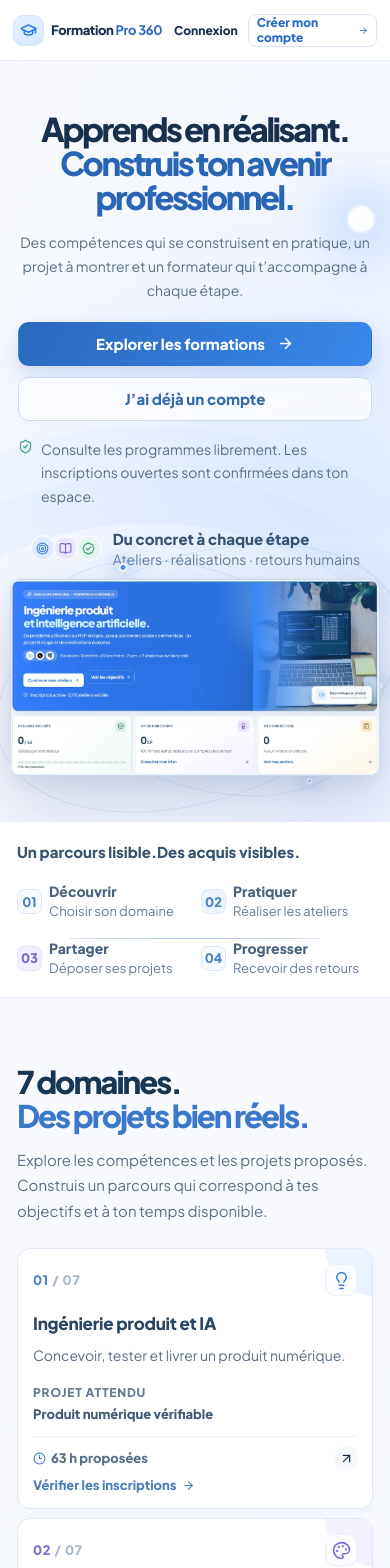
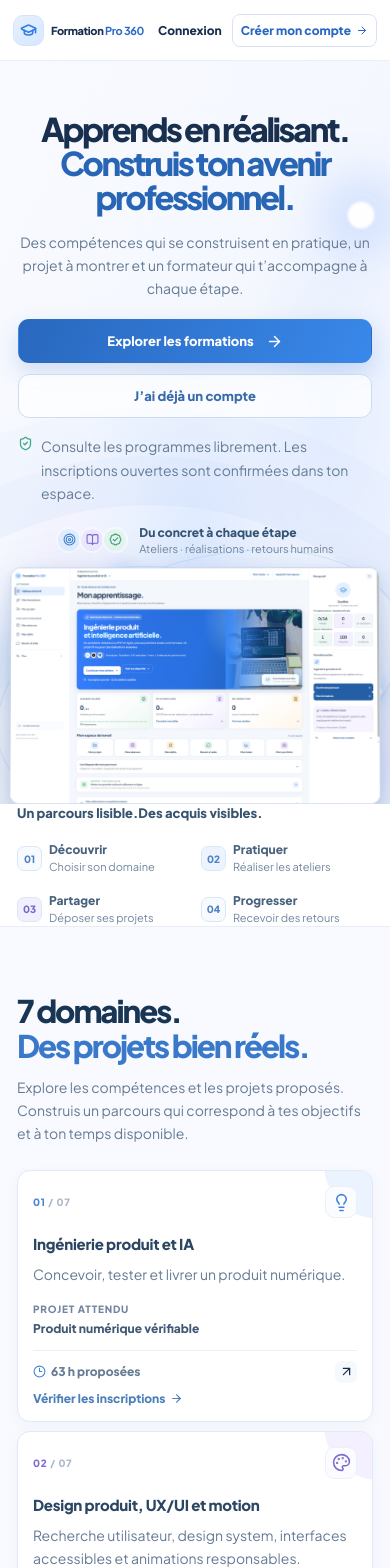
Before and after one commit to Zenethis-CMR/formation-pro-360, a Next.js app: page / in a window 390 px wide. Shown: the top 1568 px of the page. Built offline with nearby package versions, Linux system fonts and the light colour scheme; no server answers.

Commit message:
fix(landing): use supplied learner dashboard screenshot

```diff
--- a/src/app/landing.css
+++ b/src/app/landing.css
@@ -91,13 +91,13 @@
   grid-template-columns: minmax(0, 1fr);
   align-items: center;
   gap: 19px;
-  padding: 72px clamp(28px, 5.3vw, 82px) 66px;
+  padding: 72px clamp(28px, 5.3vw, 82px) 0;
   overflow: hidden;
   background: linear-gradient(120deg, #f8faff 0%, #f4f7fe 54%, #edf2ff 100%);
   text-align: center;
 }
 .landing-hero::before, .landing-hero::after { position: absolute; content: ""; pointer-events: none; }
-.landing-hero::before { inset: 0; background: radial-gradient(ellipse 520px 420px at 84% 54%, #dfebff 0%, #e7efff7d 48%, transparent 74%); }
+.landing-hero::before { inset: 0; background: radial-gradient(ellipse 40% 42% at 50% 67%, #dce9ff 0%, #dce9ff55 46%, transparent 78%), radial-gradient(ellipse 25% 30% at 18% 72%, #eeeaff9c 0%, transparent 74%), radial-gradient(ellipse 30% 35% at 84% 46%, #dce9ffb8 0%, transparent 76%), linear-gradient(120deg, #f8faff 0%, #f4f7fe 54%, #edf2ff 100%); }
 .landing-hero::after { right: -110px; bottom: -400px; width: 700px; height: 700px; border: 1px solid #a4bff01f; border-radius: 50%; box-shadow: 0 0 0 48px #a4bff012, 0 0 0 96px #a4bff00d; }
 .landing-hero-grid { position: absolute; inset: 0; opacity: .28; background-image: linear-gradient(#d4e0f51d 1px, transparent 1px), linear-gradient(90deg, #d4e0f51d 1px, transparent 1px); background-size: 47px 47px; mask-image: linear-gradient(90deg, transparent, #000 35%, #000 83%, transparent); }
 .landing-hero-glow { position: absolute; z-index: 0; border-radius: 50%; filter: blur(1px); pointer-events: none; }
@@ -128,19 +128,23 @@
 .landing-hero-trust small { color: #899bb0; font-size: 8px; }
 
 .landing-hero-art { width: min(100%, 1200px); justify-self: center; }
-.landing-visual-wrap { position: relative; min-height: 0; perspective: 1400px; }
-.landing-dashboard-image { position: relative; z-index: 2; display: block; width: min(100%, 1187px); height: auto; margin: 18px auto 0; transform: translateY(0) rotateX(1deg); border: 1px solid #cad9ec; border-radius: 17px; box-shadow: 0 29px 65px #294d8030, 0 7px 19px #294d8012; animation: landing-dashboard-float 8s ease-in-out infinite; }
-.landing-visual-aura { position: absolute; top: 50%; left: 50%; width: 90%; height: 78%; transform: translate(-50%, -50%); border-radius: 50%; background: radial-gradient(ellipse, #83b6ff61 0%, #a8c7ff30 43%, transparent 70%); filter: blur(22px); animation: landing-aura 9s ease-in-out infinite alternate; }
-.landing-orbit { position: absolute; z-index: 0; top: 49%; left: 51%; border: 1px solid #6b9ce52e; border-radius: 50%; pointer-events: none; }
+.landing-visual-wrap { position: relative; min-height: 0; perspective: 1500px; transform-style: preserve-3d; isolation: isolate; }
+.landing-dashboard-image { position: relative; z-index: 3; display: block; width: min(100%, 1187px); height: auto; margin: 18px auto 0; transform: translateY(0) rotateX(6deg) rotateY(-.6deg); transform-origin: center 38%; border: 1px solid #cad9ec; border-radius: 17px; box-shadow: 0 42px 82px #294d8033, 0 15px 32px #4777b326, 0 4px 12px #294d8017; animation: landing-dashboard-float 8s ease-in-out infinite; backface-visibility: hidden; }
+.landing-visual-aura { position: absolute; z-index: 0; top: 50%; left: 50%; width: 90%; height: 78%; transform: translate(-50%, -50%); border-radius: 50%; background: radial-gradient(ellipse, #83b6ff72 0%, #a8c7ff3b 43%, transparent 70%); filter: blur(28px); animation: landing-aura 9s ease-in-out infinite alternate; }
+.landing-cloudscape { position: absolute; z-index: 1; inset: -10% -20% -12%; overflow: hidden; pointer-events: none; transform: translateZ(-35px); }
+.landing-cloudscape::before, .landing-cloudscape::after { position: absolute; display: block; width: 70%; height: 55%; border-radius: 50%; content: ""; filter: blur(16px); opacity: .86; animation: landing-cloud-drift 13s ease-in-out infinite alternate; }
+.landing-cloudscape::before { top: 3%; left: -5%; background: radial-gradient(ellipse at 48% 69%, #ffffffed 0 17%, transparent 41%), radial-gradient(ellipse at 30% 57%, #dce9ffe8 0 19%, transparent 42%), radial-gradient(ellipse at 67% 56%, #e6e3ffd6 0 22%, transparent 44%), radial-gradient(ellipse at 49% 40%, #ffffffdc 0 17%, transparent 39%), radial-gradient(ellipse at 45% 72%, #8ebcff99 0 25%, transparent 61%); }
+.landing-cloudscape::after { right: -5%; bottom: 0; width: 68%; height: 58%; background: radial-gradient(ellipse at 50% 70%, #ffffffeb 0 18%, transparent 42%), radial-gradient(ellipse at 31% 57%, #d8e5ffe0 0 21%, transparent 44%), radial-gradient(ellipse at 69% 56%, #eee9ffd1 0 22%, transparent 46%), radial-gradient(ellipse at 51% 39%, #ffffffd9 0 17%, transparent 39%), radial-gradient(ellipse at 47% 73%, #8ebcff91 0 26%, transparent 62%); animation-delay: -5s; }
+.landing-orbit { position: absolute; z-index: 2; top: 49%; left: 51%; border: 1px solid #6b9ce52e; border-radius: 50%; pointer-events: none; }
 .landing-orbit-one { width: 680px; height: 320px; transform: translate(-50%, -50%) rotate(-19deg); }
 .landing-orbit-two { width: 600px; height: 275px; transform: translate(-50%, -50%) rotate(21deg); }
 .landing-orbit span, .landing-orbit i { position: absolute; display: block; width: 9px; height: 9px; border: 2px solid #fff; border-radius: 50%; background: #4f92e8; box-shadow: 0 0 17px 5px #78aeef68; }
 .landing-orbit span { top: 12%; left: 17%; }
 .landing-orbit i { right: 9%; bottom: 22%; width: 6px; height: 6px; background: #977bf1; }
-.landing-path-strip { position: relative; display: grid; min-height: 151px; grid-template-columns: minmax(145px, 1.2fr) repeat(4, minmax(118px, 1fr)); align-items: center; gap: clamp(12px, 2vw, 31px); padding: 23px clamp(28px, 5.3vw, 82px); border-bottom: 1px solid #e8eef7; background: #fff; }
+.landing-path-strip { position: relative; display: grid; grid-template-columns: minmax(145px, 1.2fr) repeat(4, minmax(118px, 1fr)); align-items: center; gap: clamp(12px, 2vw, 31px); padding: 0 clamp(28px, 5.3vw, 82px); border-bottom: 1px solid #e8eef7; background: #fff; }
 .landing-path-label { display: grid; gap: 8px; }
 .landing-path-label>strong { color: #36536f; font-size: 13px; font-weight: 850; line-height: 1.45; }
-.landing-path-line { position: absolute; top: 45px; right: 8%; left: 39%; height: 1px; background: linear-gradient(90deg, #d9e5f4, #a7c3e8, #d9e5f4); }
+.landing-path-line { position: absolute; top: 14px; right: 8%; left: 39%; height: 1px; background: linear-gradient(90deg, #d9e5f4, #a7c3e8, #d9e5f4); }
 .landing-path-step { position: relative; z-index: 1; display: grid; grid-template-columns: 29px 1fr; align-items: center; gap: 2px 8px; min-width: 0; }
 .landing-path-number { display: grid; grid-row: span 2; width: 29px; height: 29px; place-items: center; border: 1px solid #dce7f5; border-radius: 9px; background: #f7faff; color: #4b82c1; font-size: 8px; font-weight: 900; }
 .landing-path-step:nth-of-type(4) .landing-path-number { background: #edf4ff; }
@@ -151,7 +155,7 @@
 
 .landing-section { padding: 90px clamp(28px, 5.3vw, 82px); }
 .landing-programs-section { background: linear-gradient(180deg, #f8faff, #f4f7fd); }
-.landing-section-heading { display: flex; align-items: end; justify-content: space-between; gap: 35px; margin-bottom: 31px; }
+.landing-section-heading { display: flex; align-items: flex-end; justify-content: space-between; gap: 35px; margin-bottom: 31px; }
 .landing-section-heading h2, .landing-faq-intro h2 { margin: 12px 0 0; color: #193554; font-size: clamp(29px, 3.35vw, 47px); font-weight: 850; letter-spacing: -.065em; line-height: 1.1; }
 .landing-section-heading h2 span, .landing-faq-intro h2 span { color: #3a79c9; }
 .landing-section-heading>p { max-width: 385px; margin: 0 0 3px; color: #71869f; font-size: 11px; line-height: 1.8; }
@@ -214,7 +218,7 @@
 .benefit-green .landing-benefit-icon { border-color: #d8f0e5; background: #eefaf4; color: #42a27e; }
 .landing-benefit-card h3 { max-width: 260px; margin: 8px 0; color: #2d4865; font-size: 13px; font-weight: 850; letter-spacing: -.3px; line-height: 1.4; }
 .landing-benefit-card p { max-width: 325px; margin: 0; color: #7a8fa7; font-size: 9px; line-height: 1.75; }
-.landing-benefit-decoration { position: absolute; right: 18px; bottom: 14px; display: flex; align-items: end; gap: 4px; height: 25px; opacity: .62; }
+.landing-benefit-decoration { position: absolute; right: 18px; bottom: 14px; display: flex; align-items: flex-end; gap: 4px; height: 25px; opacity: .62; }
 .landing-benefit-decoration i { width: 4px; height: 9px; border-radius: 4px; background: #a9c9f0; animation: landing-bars 1.8s ease-in-out infinite alternate; }
 .landing-benefit-decoration i:nth-child(2) { height: 16px; animation-delay: -.6s; }
 .landing-benefit-decoration i:nth-child(3) { height: 12px; animation-delay: -.3s; }
@@ -293,8 +297,9 @@
 .landing-reveal { opacity: 1; transform: none; transition: opacity .72s cubic-bezier(.2,.7,.2,1) var(--reveal-delay, 0ms), transform .72s cubic-bezier(.2,.7,.2,1) var(--reveal-delay, 0ms); }
 .landing-reveal[data-reveal-state="hidden"] { opacity: 0; transform: translateY(23px) scale(.993); }
 
-@keyframes landing-dashboard-float { 0%, 100% { transform: translateY(0) rotateX(1deg); } 50% { transform: translateY(-8px) rotateX(0); } }
+@keyframes landing-dashboard-float { 0%, 100% { transform: translateY(0) rotateX(6deg) rotateY(-.6deg); } 50% { transform: translateY(-7px) rotateX(5deg) rotateY(-.3deg); } }
 @keyframes landing-aura { from { transform: translate(-50%, -50%) scale(.9); opacity: .74; } to { transform: translate(-50%, -50%) scale(1.08); opacity: 1; } }
+@keyframes landing-cloud-drift { from { translate: -1.5% 0; scale: .98; } to { translate: 1.5% -2%; scale: 1.04; } }
 @keyframes landing-pulse { 0%, 100% { opacity: .58; scale: .9; } 50% { opacity: 1; scale: 1.08; } }
 @keyframes landing-bars { from { transform: scaleY(.62); transform-origin: bottom; opacity: .6; } to { transform: scaleY(1); transform-origin: bottom; opacity: 1; } }
 @keyframes landing-orbit-tilt { from { transform: rotate(-31deg) scale(.96); } to { transform: rotate(-26deg) scale(1.04); } }
@@ -315,15 +320,15 @@
   .landing-nav-actions { gap: 12px; }
   .landing-login { font-size: 9px; }
   .landing-nav-cta { min-height: 35px; padding: 0 10px; font-size: 8px; }
-  .landing-hero { min-height: 0; grid-template-columns: 1fr; gap: 9px; padding: 58px 34px 48px; }
+  .landing-hero { min-height: 0; grid-template-columns: 1fr; gap: 9px; padding: 58px 34px 0; }
   .landing-hero-copy { max-width: 760px; }
   .landing-hero h1 { font-size: clamp(39px, 7vw, 58px); }
   .landing-hero-description { max-width: 620px; }
   .landing-hero-art { width: min(100%, 900px); justify-self: center; }
-  .landing-path-strip { grid-template-columns: repeat(4, 1fr); gap: 15px 12px; padding: 22px 26px; }
+  .landing-path-strip { grid-template-columns: repeat(4, 1fr); gap: 15px 12px; padding: 0 26px; }
   .landing-path-label { grid-column: 1 / -1; grid-template-columns: 1fr 1fr; align-items: center; margin-bottom: 2px; }
   .landing-path-label>strong br { display: none; }
-  .landing-path-line { top: 95px; right: 9%; left: 9%; }
+  .landing-path-line { display: none; }
   .landing-path-arrow { right: -13px; }
   .landing-section, .landing-faq-section { padding: 66px 30px; }
   .landing-section-heading { align-items: start; flex-direction: column; gap: 13px; }
@@ -348,7 +353,7 @@
   .landing-login { font-size: 8px; }
   .landing-nav-cta { min-height: 33px; gap: 5px; padding: 0 8px; border-radius: 8px; font-size: 7px; }
   .landing-nav-cta svg { width: 12px; }
-  .landing-hero { min-height: auto; gap: 5px; padding: 51px 18px 44px; }
+  .landing-hero { min-height: auto; gap: 5px; padding: 51px 18px 0; }
   .landing-hero h1 { font-size: clamp(30px, 8.4vw, 42px); letter-spacing: -.075em; }
   .landing-hero-description { margin: 17px 0 19px; font-size: 10px; }
   .landing-hero-actions { align-items: stretch; flex-direction: column; }
@@ -359,10 +364,10 @@
   .landing-dashboard-image { width: 100%; margin-top: 8px; border-radius: 10px; }
   .landing-orbit-one { width: 420px; height: 245px; }
   .landing-orbit-two { width: 350px; height: 215px; }
-  .landing-path-strip { grid-template-columns: repeat(2, 1fr); gap: 17px 12px; padding: 19px 17px; }
+  .landing-path-strip { grid-template-columns: repeat(2, 1fr); gap: 17px 12px; padding: 0 17px; }
   .landing-path-label { grid-template-columns: 1fr; gap: 5px; }
   .landing-path-label>strong { font-size: 12px; }
-  .landing-path-line { top: 116px; right: 18%; left: 18%; }
+  .landing-path-line { display: none; }
   .landing-path-step { grid-template-columns: 25px 1fr; gap: 2px 7px; }
   .landing-path-number { width: 25px; height: 25px; border-radius: 7px; font-size: 7px; }
   .landing-path-step>strong { font-size: 8px; }
@@ -426,64 +431,72 @@
   .landing-footer>small { padding-top: 10px; }
 }
 
-/* Keep supporting copy readable at desktop and mobile sizes. */
-.landing-page p { color: #596f88; font-size: clamp(14px, .9vw, 17px); line-height: 1.7; }
-.landing-nav-links a, .landing-login { font-size: 15px; }
-.landing-nav-cta { font-size: 14px; }
-.landing-hero-description { font-size: clamp(15px, 1vw, 18px); }
-.landing-button, .landing-button-light { font-size: 15px; }
-.landing-hero-note { color: #657b94; font-size: 14px; }
-.landing-hero-trust strong { font-size: 15px; }
-.landing-hero-trust small { color: #657b94; font-size: 14px; }
-.landing-path-label>strong { font-size: 16px; }
-.landing-path-number { font-size: 13px; }
-.landing-path-step>strong { font-size: 15px; }
-.landing-path-step>small { color: #657b94; font-size: 14px; }
-.landing-section-heading>p { color: #596f88; font-size: clamp(15px, .9vw, 17px); }
-.landing-program-card-top>span:first-child { font-size: 13px; }
-.landing-program-card h3, .landing-benefit-card h3 { font-size: 18px; }
-.landing-program-project small { color: #657b94; font-size: 12px; }
-.landing-program-project strong { color: #405a76; font-size: 14px; }
-.landing-program-bottom>span:first-child { color: #596f88; font-size: 13px; }
-.landing-program-choice { font-size: 14px; }
-.landing-program-footnote { color: #657b94; font-size: 14px; }
-.landing-method-intro>p { color: #e0ebf8; }
-.landing-method-link { font-size: 15px; }
-.landing-method-step-num { font-size: 13px; }
-.landing-method-step h3 { font-size: 17px; }
-.landing-method-step p { color: #e0ebf8; }
-.landing-benefit-card p { color: #596f88; }
-.landing-detail-band strong { font-size: 16px; }
-.landing-detail-band span { color: #596f88; font-size: 14px; }
-.landing-flagship-copy>p { color: #e0ebf8; }
-.landing-flagship-tags span { font-size: 13px; }
-.landing-product-chip { font-size: 13px; }
+/* Keep a clear type scale: heading, content, then compact labels and actions. */
+.landing-page p { color: #657b94; font-size: clamp(14px, .84vw, 16px); line-height: 1.65; }
+.landing-nav-links a, .landing-login { font-size: 13px; }
+.landing-nav-cta { font-size: 13px; }
+.landing-hero-description { font-size: clamp(16px, 1vw, 18px); }
+.landing-button, .landing-button-light { font-size: 14px; }
+.landing-hero-note { color: #71869e; font-size: 12px; }
+.landing-hero-trust strong { font-size: 13px; }
+.landing-hero-trust small { color: #71869e; font-size: 12px; }
+.landing-path-label>strong { font-size: 14px; }
+.landing-path-number { font-size: 11px; }
+.landing-path-step>strong { font-size: 13px; }
+.landing-path-step>small { color: #71869e; font-size: 12px; }
+.landing-section-heading>p { color: #657b94; font-size: clamp(14px, .84vw, 16px); }
+.landing-program-card-top>span:first-child { font-size: 11px; }
+.landing-program-card h3, .landing-benefit-card h3 { font-size: 16px; }
+.landing-program-project small { color: #71869e; font-size: 11px; }
+.landing-program-project strong { color: #405a76; font-size: 13px; }
+.landing-program-bottom>span:first-child { color: #657b94; font-size: 12px; }
+.landing-program-choice { font-size: 13px; }
+.landing-program-footnote { color: #71869e; font-size: 12px; }
+.landing-method-intro>p, .landing-method-step p, .landing-flagship-copy>p { color: #e0ebf8; font-size: 14px; }
+.landing-method-link { font-size: 13px; }
+.landing-method-step-num { font-size: 11px; }
+.landing-method-step h3 { font-size: 15px; }
+.landing-benefit-card p { color: #657b94; }
+.landing-detail-band strong { font-size: 14px; }
+.landing-detail-band span { color: #657b94; font-size: 13px; }
+.landing-flagship-tags span { font-size: 12px; }
+.landing-product-chip { font-size: 12px; }
 .landing-faq-intro>p { max-width: 440px; }
-.landing-faq-item summary { font-size: 15px; }
-.landing-faq-item>p { color: #596f88; }
-.landing-final-cta-copy>p { color: #596f88; }
-.landing-cta-login { font-size: 14px; }
-.landing-final-cta-actions>small { color: #657b94; font-size: 13px; }
-.landing-footer>span { color: #657b94; font-size: 13px; }
-.landing-footer>div a { color: #526b85; font-size: 14px; }
-.landing-footer>small { color: #657b94; font-size: 12px; }
+.landing-faq-item summary { font-size: 14px; }
+.landing-faq-item>p { color: #657b94; }
+.landing-final-cta-copy>p { color: #657b94; }
+.landing-cta-login { font-size: 13px; }
+.landing-final-cta-actions>small { color: #71869e; font-size: 12px; }
+.landing-footer>span { color: #657b94; font-size: 12px; }
+.landing-footer>div a { color: #526b85; font-size: 12px; }
+.landing-footer>small { color: #657b94; font-size: 11px; }
 
 @media (max-width: 560px) {
-  .landing-brand { font-size: 13px; }
-  .landing-login, .landing-nav-cta { font-size: 12px; }
-  .landing-path-label>strong { font-size: 15px; }
-  .landing-path-step>strong { font-size: 14px; }
-  .landing-path-step>small { font-size: 13px; }
-  .landing-program-card h3, .landing-benefit-card h3 { font-size: 17px; }
-  .landing-program-project small { font-size: 12px; }
-  .landing-program-project strong, .landing-program-bottom>span:first-child { font-size: 13px; }
-  .landing-program-choice, .landing-program-footnote { font-size: 13px; }
-  .landing-method-step h3 { font-size: 15px; }
-  .landing-method-step p { font-size: 14px; }
-  .landing-flagship-tags span, .landing-product-chip { font-size: 12px; }
-  .landing-faq-item summary { font-size: 14px; }
-  .landing-footer>div a { font-size: 12px; }
+  .landing-page p, .landing-section-heading>p { font-size: 14px; }
+  .landing-nav-links a, .landing-login, .landing-nav-cta { font-size: 12px; }
+  .landing-hero-description { font-size: 15px; }
+  .landing-button, .landing-button-light { font-size: 13px; }
+  .landing-hero-note, .landing-hero-trust small { font-size: 11px; }
+  .landing-hero-trust strong { font-size: 12px; }
+  .landing-path-label>strong { font-size: 13px; }
+  .landing-path-number { font-size: 10px; }
+  .landing-path-step>strong { font-size: 12px; }
+  .landing-path-step>small { font-size: 11px; }
+  .landing-program-card h3, .landing-benefit-card h3 { font-size: 15px; }
+  .landing-program-card-top>span:first-child, .landing-program-project small { font-size: 10px; }
+  .landing-program-project strong, .landing-program-bottom>span:first-child, .landing-program-choice, .landing-program-footnote { font-size: 12px; }
+  .landing-method-step h3 { font-size: 14px; }
+  .landing-method-step p { font-size: 13px; }
+  .landing-method-link, .landing-detail-band span, .landing-faq-item summary { font-size: 13px; }
+  .landing-method-intro>p, .landing-flagship-copy>p, .landing-benefit-card p, .landing-faq-item>p, .landing-final-cta-copy>p { font-size: 14px; }
+  .landing-flagship-tags span, .landing-product-chip, .landing-final-cta-actions>small { font-size: 11px; }
+  .landing-footer>span, .landing-footer>div a, .landing-footer>small { font-size: 11px; }
+  .landing-dashboard-image { animation-name: landing-dashboard-float-mobile; }
+  .landing-cloudscape { inset: 5% -5% -2%; }
+  .landing-cloudscape::before, .landing-cloudscape::after { filter: blur(14px); opacity: .62; }
 }
+
+@keyframes landing-dashboard-float-mobile { 0%, 100% { transform: translateY(0) rotateX(2.5deg) rotateY(-.3deg); } 50% { transform: translateY(-4px) rotateX(2deg) rotateY(-.2deg); } }
 
 @media (prefers-reduced-motion: reduce) {
   .landing-page *, .landing-page *::before, .landing-page *::after { scroll-behavior: auto !important; animation-duration: .01ms !important; animation-iteration-count: 1 !important; transition-duration: .01ms !important; }
--- a/src/app/page.tsx
+++ b/src/app/page.tsx
@@ -132,14 +132,15 @@ function LandingPreview() {
   return (
     <div className="landing-visual-wrap">
       <div className="landing-visual-aura" />
+      <div className="landing-cloudscape" aria-hidden="true" />
       <div className="landing-orbit landing-orbit-one"><span /><i /></div>
       <div className="landing-orbit landing-orbit-two"><span /><i /></div>
       <Image
         className="landing-dashboard-image"
-        src="/images/landing-dashboard.webp"
+        src="/images/landing-dashboard.png"
         alt="Tableau de bord apprenant Formation Pro 360, avec le parcours en cours et sa progression"
-        width={1187}
-        height={630}
+        width={1920}
+        height={1224}
         priority
       />
     </div>
```
Also changed, not shown: public/images/landing-dashboard.png (added), public/images/landing-dashboard.webp (deleted).
